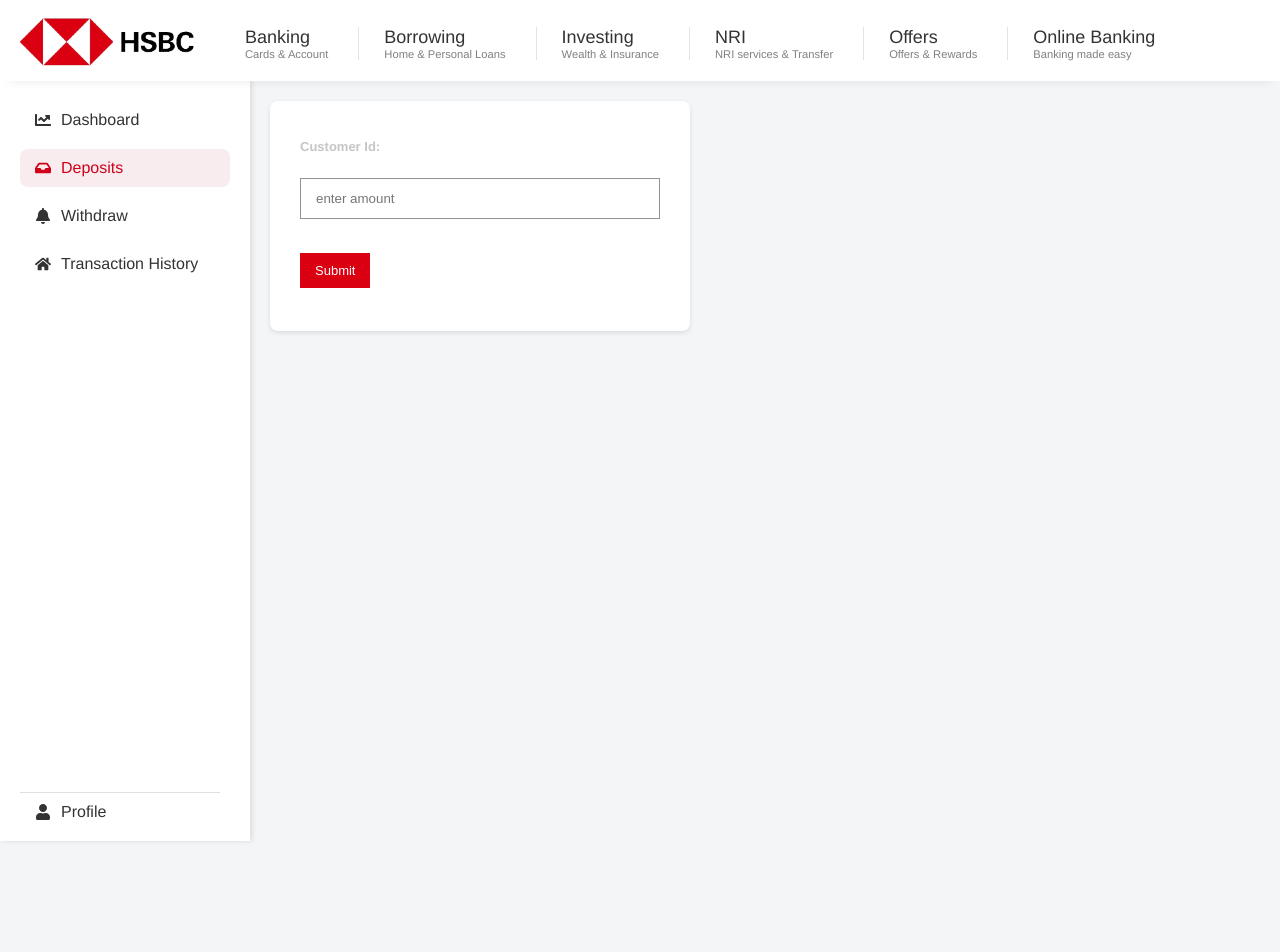
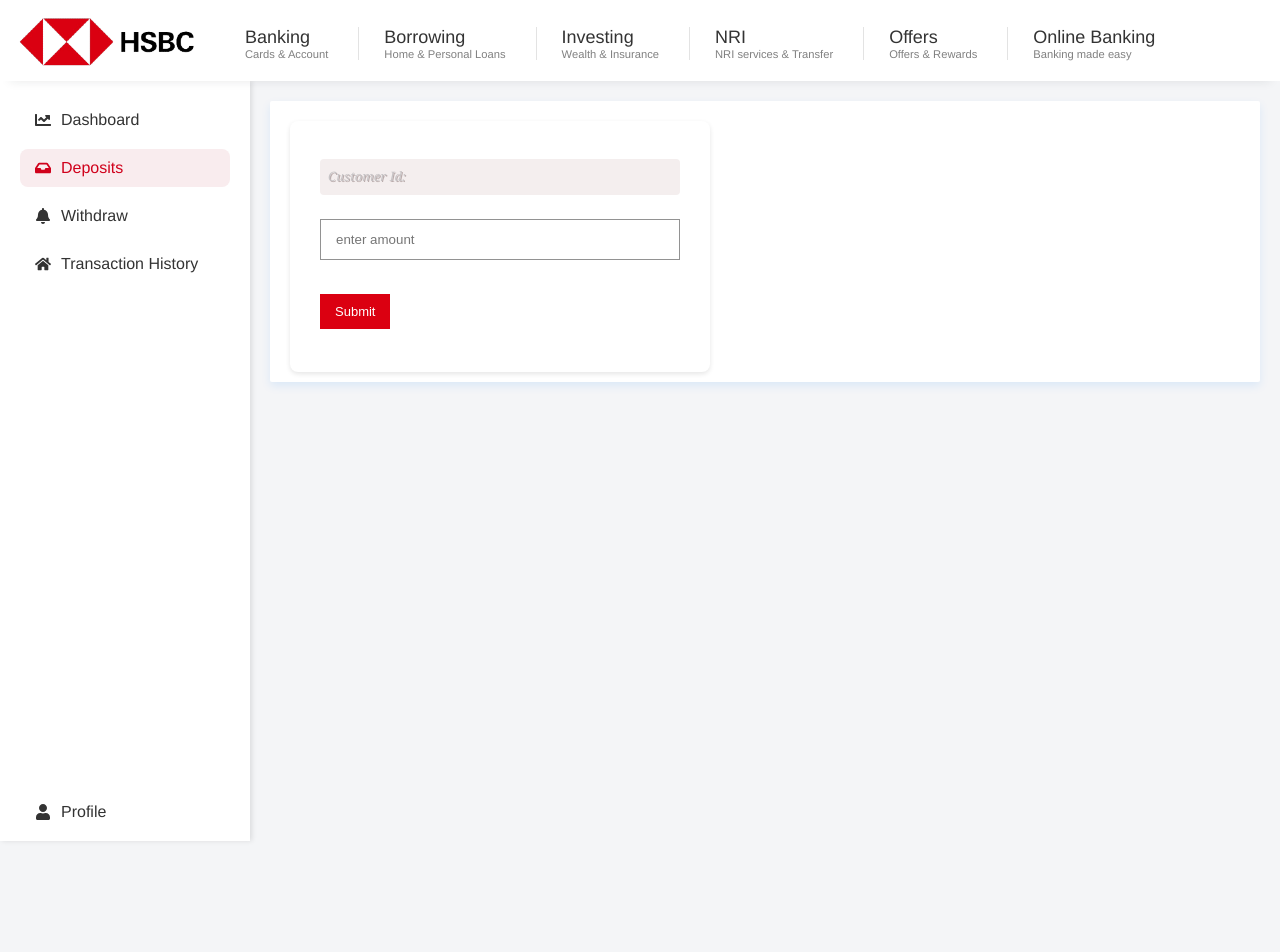
Before and after one commit to divyadhale/simpleBanking, a React (Create React App) app in the folder Frontend/banking-app/: page /deposits in a window 1280 px wide. Shown: the top 952 px of the page. Built offline with nearby package versions, Linux system fonts and the light colour scheme; a web font is replaced by a local one.

Commit message:
Profile.css

```diff
--- /dev/null
+++ b/Frontend/banking-app/src/Components/Profile.css
@@ -0,0 +1,78 @@
+/* Reset and Base Styles */
+body {
+    margin: 0;
+    font-family: 'Arial', sans-serif;
+    background-color: #f8f9fa;
+  }
+
+  /* Profile Container Styling */
+  .ProfileContainer {
+    display: flex;
+    flex-direction: row;
+    margin-top: 5.8em;
+    margin-bottom: 10em;
+    padding: 20px;
+    background-color: #ffffff;
+    box-shadow: 0px 4px 8px rgba(0, 0, 0, 0.1);
+    border-radius: 8px;
+    max-width: 1200px;
+    margin: 0 auto;
+
+  }
+
+  /* Main Content Styling */
+  .main-content {
+    flex: 1;
+    padding: 20px;
+    background-color: #ffffff;
+    color: #101215;
+    border-radius: 0 8px 8px 0;
+    box-shadow: 0px 4px 8px rgba(0, 0, 0, 0.1);
+    border-radius: 2px; /* Rounded corners for a modern look */
+    box-shadow: 0px 4px 10px rgba(0, 123, 255, 0.1); /* Subtle shadow for a 3D effect */
+    margin: 20px; /* Add spacing around the element */
+    font-size: 14px; /* Small font size for compact display */
+    line-height: 1.5; /* Ensure text readability */
+    height: 100%;
+    overflow: hidden;
+    width: 100%;
+    display: inline-block;
+    box-sizing: border-box;
+  }
+
+  .main-content p {
+    margin: 10px 0;
+    font-style: italic;
+    text-shadow: 1px 1px #baacac;
+    padding: 8px;
+    display: flex;
+    font-size: 15px;
+    font-family: Cambria, Cochin, Georgia, Times, 'Times New Roman', serif;
+    line-height: 1.5;
+    border: #c0cdc6;
+    font-weight: lighter;
+    background-color: #f4eeee;
+    border-radius: 4px; /* Rounded corners for a modern look */
+  }
+
+  .main-content p span {
+    font-weight: bolder;
+  }
+
+  /* Responsive Design */
+  @media (max-width: 768px) {
+    .ProfileContainer {
+      flex-direction: column;
+    }
+
+    .SideMenu {
+      width: 100%;
+      min-width: unset;
+      margin-bottom: 20px;
+      border-radius: 8px;
+    }
+
+    .main-content {
+      border-radius: 8px;
+    }
+  }
--- a/Frontend/banking-app/src/Components/Profile.js
+++ b/Frontend/banking-app/src/Components/Profile.js
@@ -1,7 +1,7 @@
 import React,{useState, useEffect} from 'react';
 import styled from 'styled-components';
 import axios from 'axios';
-
+import './Profile.css';
 import NavBar2 from '../common/Navbar2';
 import SideMenu from '../Components/Dashboard/SideMenu';
 import RegulatoryFooter from '../common/RegulatoryFooter';
@@ -29,10 +29,10 @@ const Profile = () => {
       try {
         await axios.get(`http://localhost:8080/api/simple/banking/profile?customerId=${JSON.parse(customerId)}`).then(res => {
           setName(res.data.firstName + " " + res.data.lastName)
-          setEmail(res.data.emailId),
-          setPhone(res.data.contact),
-          setAddress(res.data.address),
-          setAddhar(res.data.aadharNumber),
+          setEmail(res.data.emailId)
+          setPhone(res.data.contact)
+          setAddress(res.data.address)
+          setAddhar(res.data.aadharNumber)
           setPan(res.data.panNumber)
         })
       } catch (err) {
@@ -52,13 +52,13 @@ const Profile = () => {
         <div className='main-content'>
           {/* <ContentTop /> */}
           <div>
-            <p>Name: {name}</p>
-            <p>Customer ID: {customerId}</p>
-            <p>Email Address: {email}</p>
-            <p>Phone No: {phone}</p>
-            <p>Address: {address}</p>
-            <p>Addhar Number: {addhar}</p>
-            <p>PAN Number: {pan}</p>
+            <p>Name : {name}</p>
+            <p>Customer ID   :  {customerId}</p>
+            <p>Email Address  : {email}</p>
+            <p>Phone No      :  {phone}</p>
+            <p>Address       :  {address}</p>
+            <p>Addhar Number  : {addhar}</p>
+            <p>PAN Number   :  {pan}</p>
           </div>
         </div>
       </ProfileContainer>
--- a/Frontend/banking-app/src/index.css
+++ b/Frontend/banking-app/src/index.css
@@ -16,4 +16,13 @@ code {
   position: absolute;
   bottom: 0;
   width: 80%;
+  display: flex;
+      align-items: center;
+      border-radius: 8px;
+      font-size: 16px;
+      color: #d0011b;
+      background-color: #ffffff;
+      text-decoration: none;
+      cursor: auto;
+      transition: background-color 1s;
 }
```
